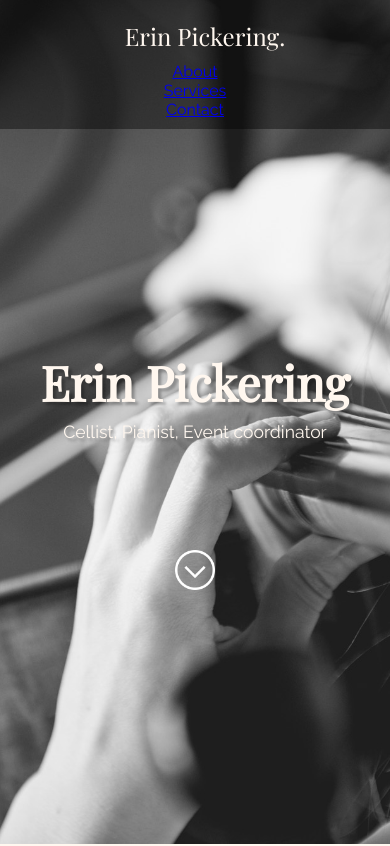
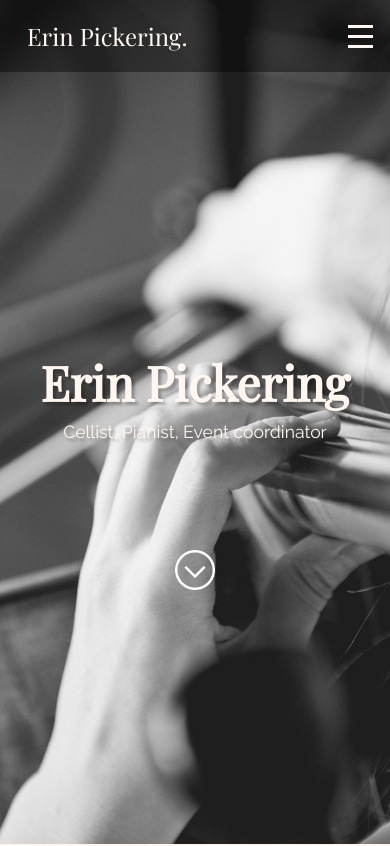
Before and after one commit to andrewmcgov/erin, a website: page index.html in a window 390 px wide. Shown: the top 846 px of the page. Drawn offline with nearby package versions, Linux system fonts and the light colour scheme.

Commit message:
set up HTML and CSS for mobile nav

```diff
--- a/index.html
+++ b/index.html
@@ -10,8 +10,8 @@
   <body>
 
     <header class="header">
+      <div class="header__row">
         <span class="header__logo">Erin Pickering.</span>
-
         <div class="nav small--hide">
           <ul class="nav__list">
             <a href="#about"><li class="nav__list-item">About</li></a>
@@ -19,6 +19,13 @@
             <a href="#contact"><li class="nav__list-item">Contact</li></a>
           </ul>
         </div>
+        <div id="mobileNavTrigger" class="mobile-nav__trigger medium-up--hide">
+          <span class="mobile-nav__trigger--one"></span>
+          <span class="mobile-nav__trigger--two"></span>
+          <span class="mobile-nav__trigger--three"></span>
+        </div>
+      </div>
+
 
       <div class="mobile-nav medium-up--hide">
         <ul class="mobile-nav__list">
--- a/src/sass/_sections.scss
+++ b/src/sass/_sections.scss
@@ -5,13 +5,16 @@ body {
 
 // HEADER
 .header {
-  display: flex;
-  align-items: center;
   width: 100%;
   position: fixed;
   top: 0;
+}
+.header__row {
+  width: 100%;
+  display: flex;
+  align-items: center;
   padding: 10px 7px 10px 7px;
-  background-color: rgba(0,0,0,0.4);
+  background-color: $greyBackgrounds;
 }
 .header__logo {
   color: $white;
@@ -21,9 +24,19 @@ body {
   display: inline-block;
 }
 
+.mobile-nav--open {
+  .header__row {
+    border-bottom: 1px solid $whiteTransparent;
+  }
+}
+
 @media screen and (max-width: $small) {
   .header {
     flex-direction: column;
+  }
+  .header__logo {
+    width: 100%;
+    text-align: left;
   }
 }
 
@@ -41,13 +54,59 @@ body {
   color: $white;
 }
 
+// MOBILE NAVIGATION
 .mobile-nav {
-
+  transform: translateY(-200px);
 }
 .mobile-nav__list {
   list-style-type: none;
   text-align: center;
+  background-color: $greyBackgrounds;
+  a {
+    text-decoration: none;
+  }
 }
+.mobile-nav__list-item {
+  color: $white;
+  padding: 10px;
+  border-bottom: 1px solid $whiteTransparent;
+}
+.mobile-nav__trigger {
+  padding: 0 10px;
+  span {
+    display: block;
+    width: 25px;
+    height: 3px;
+    background-color: $white;
+  }
+  .mobile-nav__trigger--one {
+    margin-bottom: 7px;
+  }
+  .mobile-nav__trigger--two {
+    margin-bottom: 7px;
+  }
+  .mobile-nav__trigger--three {
+
+  }
+}
+
+.mobile-nav--open {
+  .mobile-nav {
+    transform: translateY(0);
+  }
+  .mobile-nav__trigger--one {
+    //margin-bottom: 7px;
+    transform: rotate(45deg);
+  }
+  .mobile-nav__trigger--two {
+    display: none;
+  }
+  .mobile-nav__trigger--three {
+    transform: rotate(-45deg);
+    margin-top: -10px;
+  }
+}
+
 
 
 // HERO SECTION
--- a/src/sass/_variables.scss
+++ b/src/sass/_variables.scss
@@ -2,8 +2,10 @@
 
 // COLORS
 $white: #fff7ef;
+$whiteTransparent: rgba(255,255,255,0.3);
 $black: #0c0c0c;
 $darkGrey: #2d2d2d;
+$greyBackgrounds: rgba(0,0,0,0.4);
 $shadows: rgba(0,0,0,0.3);
 
 // FONTS
```
Also changed, not shown: dist/css/main.css, 1 other file. Lines whose indentation alone changed are shown as unchanged.
